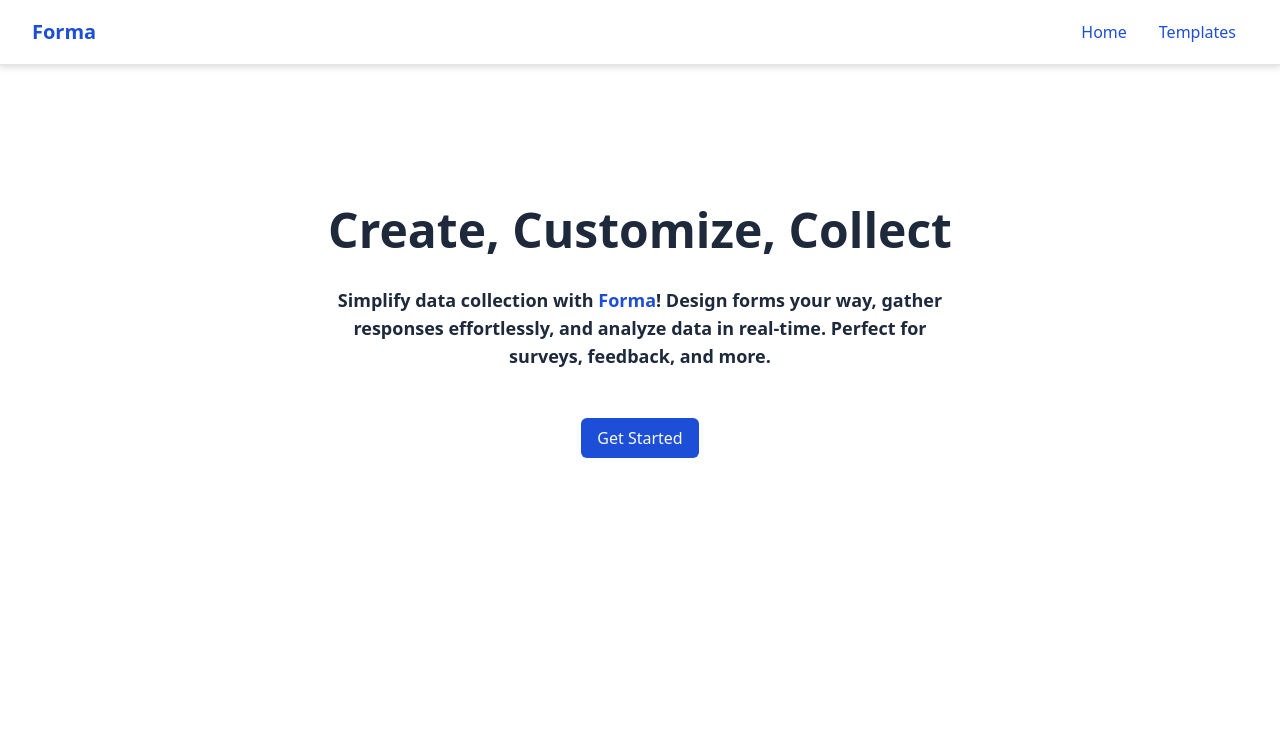
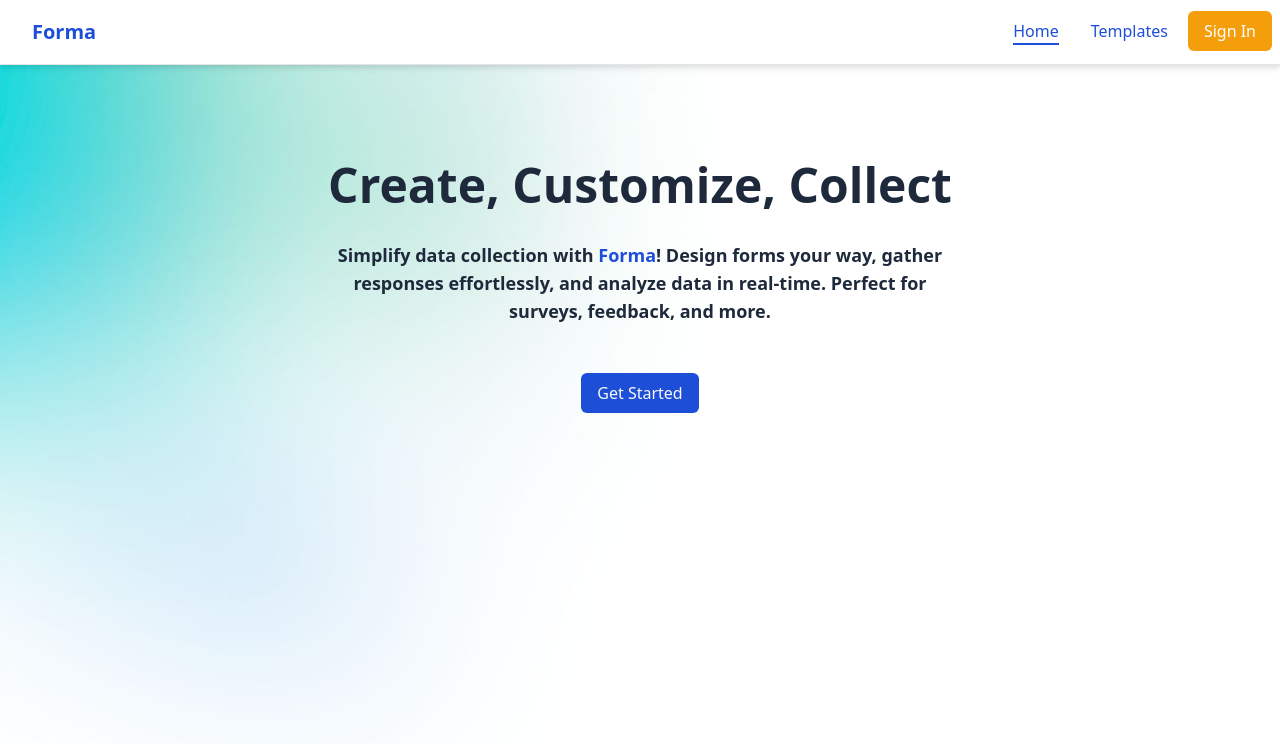
Before and after one commit to salihusmanov1/forma, a React (Vite) app: page / in a window 1280 px wide. Shown: the top 744 px of the page. Built offline with nearby package versions, Linux system fonts and the light colour scheme; no server answers.

Commit message:
Fix Home page design, create main page

```diff
--- a/package.json
+++ b/package.json
@@ -30,6 +30,7 @@
   },
   "devDependencies": {
     "@eslint/js": "^9.15.0",
+    "@iconify/react": "^5.1.0",
     "@types/node": "^22.10.1",
     "@types/react": "^18.3.12",
     "@types/react-dom": "^18.3.1",
--- a/src/assets/App.css
+++ b/src/assets/App.css
@@ -0,0 +1,8 @@
+.home-background {
+  background-image: url("./freepik-export-20241209092111F4Hv.jpeg");
+  background-size: cover;
+  background-position: center;
+  background-repeat: no-repeat;
+  height: 100vh;
+  width: 100%;
+}
--- a/src/auth/Register.jsx
+++ b/src/auth/Register.jsx
@@ -15,7 +15,10 @@ import { useDispatch, useSelector } from "react-redux";
 import { useSignupMutation } from "@/state/slices/auth/apiSlice";
 import { setCredentials } from "@/state/slices/auth/authSlice";
 import { useNavigate } from "react-router";
-import { closeRegistrationModal } from "@/state/slices/auth/authModalSlice";
+import {
+  closeRegistrationModal,
+  openLoginModal,
+} from "@/state/slices/auth/authModalSlice";
 
 const validationSchema = Yup.object({
   name: Yup.string().required("This field is required."),
@@ -32,6 +35,11 @@ function Register({ isOpen }) {
 
   const closeRegister = () => {
     dispatch(closeRegistrationModal());
+  };
+
+  const openLogin = () => {
+    dispatch(openLoginModal());
+    closeRegister();
   };
 
   const {
@@ -128,9 +136,10 @@ function Register({ isOpen }) {
                   {errors.password?.message}
                 </div>
               </div>
+              <div className="grid gap-2">
                 <Button
                   type="submit"
-                className="w-full bg-blue-500 hover:bg-blue-400"
+                  className="w-full bg-blue-700 hover:bg-blue-500"
                 >
                   Register
                 </Button>
@@ -138,12 +147,13 @@ function Register({ isOpen }) {
                   Register with Google
                 </Button>
               </div>
+            </div>
           </form>
           <div className="mt-4 text-center text-sm">
-            Already have an account?
-            <a href="#" className="underline">
+            Already have an account?&nbsp;
+            <Button variant="link" className="px-0" onClick={openLogin}>
               Sign in
-            </a>
+            </Button>
           </div>
         </DialogContent>
       </Dialog>
--- a/src/components/layouts/Layout.jsx
+++ b/src/components/layouts/Layout.jsx
@@ -1,17 +1,36 @@
-import { Link, Outlet } from "react-router";
+import { NavLink, Outlet, useLocation } from "react-router";
+import { Button } from "../ui/button";
+import { openLoginModal } from "@/state/slices/auth/authModalSlice";
+import { useDispatch } from "react-redux";
+import { useState } from "react";
 
 function Layout() {
+  const [isSidebarOpen, setSidebarOpen] = useState(false);
+  const dispatch = useDispatch();
+  const openLogin = () => {
+    dispatch(openLoginModal());
+  };
+
+  const toggleSidebar = () => {
+    setSidebarOpen(!isSidebarOpen);
+  };
+  const useIsActive = () => {
+    const { pathname } = useLocation();
+    return pathname;
+  };
+
   return (
     <div className="h-screen">
       <nav className="bg-white border-b drop-shadow-md">
-        <div className="mx-auto max-w-7xl px-2 sm:px-6 lg:px-8">
+        <div className="mx-auto max-w-7xl px-2 sm:pl-6 lg:pl-8">
           <div className="relative flex h-16 items-center justify-between">
             <div className="absolute inset-y-0 left-0 flex items-center sm:hidden">
               <button
                 type="button"
                 className="relative inline-flex items-center justify-center rounded-md p-2 text-gray-400 hover:bg-gray-700 hover:text-white focus:outline-none focus:ring-2 focus:ring-inset focus:ring-white"
                 aria-controls="mobile-menu"
-                aria-expanded="false"
+                aria-expanded={isSidebarOpen}
+                onClick={toggleSidebar}
               >
                 <span className="absolute -inset-0.5"></span>
                 <span className="sr-only">Open main menu</span>
@@ -58,124 +77,65 @@ function Layout() {
               </div>
               <div className="hidden sm:ml-6 sm:block">
                 <div className="flex space-x-2">
-                  <Link
+                  <NavLink
                     to="/"
-                    className="rounded-md px-3 py-2 text-md hover:bg-blue-700 hover:text-white font-medium text-blue-700 transition duration-200 ease-in-out"
+                    className="rounded-md group px-3 py-2 text-md font-medium text-blue-700 "
                     aria-current="page"
                   >
                     Home
-                  </Link>
-                  <Link
+                    <span
+                      className={`${
+                        useIsActive() === "/"
+                          ? "block group:max-w-full"
+                          : "block max-w-0 group-hover:max-w-full "
+                      } transition-all duration-500 h-0.5 bg-blue-700`}
+                    ></span>
+                  </NavLink>
+                  <NavLink
                     to="/main"
-                    className="rounded-md px-3 py-2 text-md font-medium text-blue-700 hover:bg-blue-700 hover:text-white transition duration-200 ease-in-out"
+                    className="rounded-md group px-3 py-2 text-md font-medium text-blue-700 "
                   >
                     Templates
-                  </Link>
+                    <span
+                      className={`${
+                        useIsActive() === "/main"
+                          ? "block max-w-full"
+                          : "block max-w-0 group-hover:max-w-full "
+                      } transition-all duration-500 h-0.5 bg-blue-700`}
+                    ></span>
+                  </NavLink>
+                  <Button
+                    onClick={openLogin}
+                    className="rounded-md bg-amber-500 text-base text-white hover:bg-amber-600 hover:text-white"
+                  >
+                    Sign In
+                  </Button>
                 </div>
               </div>
             </div>
-            {/* <div className="absolute inset-y-0 right-0 flex items-center pr-2 sm:static sm:inset-auto sm:ml-6 sm:pr-0">
-              <button
-                type="button"
-                className="relative rounded-full bg-gray-800 p-1 text-gray-400 hover:text-white focus:outline-none focus:ring-2 focus:ring-white focus:ring-offset-2 focus:ring-offset-gray-800"
-              >
-                <span className="absolute -inset-1.5"></span>
-                <span className="sr-only">View notifications</span>
-                <svg
-                  className="size-6"
-                  fill="none"
-                  viewBox="0 0 24 24"
-                  strokeWidth="1.5"
-                  stroke="currentColor"
-                  aria-hidden="true"
-                  data-slot="icon"
-                >
-                  <path
-                    strokeLinecap="round"
-                    strokeLinejoin="round"
-                    d="M14.857 17.082a23.848 23.848 0 0 0 5.454-1.31A8.967 8.967 0 0 1 18 9.75V9A6 6 0 0 0 6 9v.75a8.967 8.967 0 0 1-2.312 6.022c1.733.64 3.56 1.085 5.455 1.31m5.714 0a24.255 24.255 0 0 1-5.714 0m5.714 0a3 3 0 1 1-5.714 0"
-                  />
-                </svg>
-              </button>
-
-              <div className="relative ml-3">
-                <div>
-                  <button
-                    type="button"
-                    className="relative flex rounded-full bg-gray-800 text-sm focus:outline-none focus:ring-2 focus:ring-white focus:ring-offset-2 focus:ring-offset-gray-800"
-                    id="user-menu-button"
-                    aria-expanded="false"
-                    aria-haspopup="true"
-                  >
-                    <span className="absolute -inset-1.5"></span>
-                    <span className="sr-only">Open user menu</span>
-                    <img
-                      className="size-8 rounded-full"
-                      src="https://images.unsplash.com/photo-1472099645785-5658abf4ff4e?ixlib=rb-1.2.1&ixid=eyJhcHBfaWQiOjEyMDd9&auto=format&fit=facearea&facepad=2&w=256&h=256&q=80"
-                      alt=""
-                    />
-                  </button>
-                </div>
-
-                <div
-                  className="absolute right-0 z-10 mt-2 w-48 origin-top-right rounded-md bg-white py-1 shadow-lg ring-1 ring-black/5 focus:outline-none"
-                  role="menu"
-                  aria-orientation="vertical"
-                  aria-labelledby="user-menu-button"
-                  tabIndex="-1"
-                >
-                  <a
-                    href="#"
-                    className="block px-4 py-2 text-sm text-gray-700"
-                    role="menuitem"
-                    tabIndex="-1"
-                    id="user-menu-item-0"
-                  >
-                    Your Profile
-                  </a>
-                  <a
-                    href="#"
-                    className="block px-4 py-2 text-sm text-gray-700"
-                    role="menuitem"
-                    tabIndex="-1"
-                    id="user-menu-item-1"
-                  >
-                    Settings
-                  </a>
-                  <a
-                    href="#"
-                    className="block px-4 py-2 text-sm text-gray-700"
-                    role="menuitem"
-                    tabIndex="-1"
-                    id="user-menu-item-2"
-                  >
-                    Sign out
-                  </a>
-                </div>
-              </div>
-            </div> */}
           </div>
         </div>
 
+        {isSidebarOpen && (
           <div className="sm:hidden" id="mobile-menu">
             <div className="space-y-1 px-2 pb-3 pt-2">
-            <a
-              href="#"
-              className="block rounded-md bg-gray-900 px-3 py-2 text-base font-medium text-white"
-              aria-current="page"
+              <NavLink
+                to="/"
+                className="block rounded-md px-3 py-2 text-base font-medium text-gray-700 hover:bg-gray-200"
               >
                 Home
-            </a>
-            <a
-              href="#"
-              className="block rounded-md px-3 py-2 text-base font-medium text-gray-300 hover:bg-gray-700 hover:text-white"
+              </NavLink>
+              <NavLink
+                to="/main"
+                className="block rounded-md px-3 py-2 text-base font-medium text-gray-700 hover:bg-gray-200"
               >
                 Templates
-            </a>
+              </NavLink>
             </div>
           </div>
+        )}
       </nav>
-      <div className="container-lg h-full">
+      <div className="container-lg">
         <Outlet />
       </div>
     </div>
--- a/src/pages/Home.jsx
+++ b/src/pages/Home.jsx
@@ -1,25 +1,20 @@
+import { useNavigate } from "react-router";
 import { Button } from "../components/ui/button";
-import {
-  openRegistrationModal,
-  openLoginModal,
-} from "@/state/slices/auth/authModalSlice";
-import { useDispatch } from "react-redux";
+import "../assets/App.css";
 
 function Home() {
-  const dispatch = useDispatch();
-  const openRegister = () => {
-    dispatch(openRegistrationModal());
-  };
-  const openLogin = () => {
-    dispatch(openLoginModal());
+  const navigate = useNavigate();
+  const navigateToMain = () => {
+    navigate("/main");
   };
 
   return (
     <>
-      <div className="h-2/3 flex flex-col gap-y-12 justify-center items-center">
+      <div className="home-background py-24">
+        <div className="flex flex-col gap-y-12 justify-center items-center">
           <div className="w-1/2 text-center text-2xl lg:text-5xl text-slate-800 font-extrabold">
             Create, Customize, Collect
-          <div className="text-lg text-slate-800 font-semibold mt-8">
+            <div className="lg:text-lg text-base text-slate-800 font-semibold mt-8">
               Simplify data collection with
               <span className="text-blue-700  font-bold"> Forma</span>! Design
               forms your way, gather responses effortlessly, and analyze data in
@@ -34,9 +29,10 @@ function Home() {
           <Button className="bg-slate-700" onClick={openRegister}>
             Register
           </Button> */}
-          <Button className="bg-blue-700 text-md" onClick={openRegister}>
+            <Button className="bg-blue-700 text-md" onClick={navigateToMain}>
               Get Started
             </Button>
+          </div>
         </div>
       </div>
     </>
```
Also changed, not shown: src/auth/Login.jsx (+13 -5 lines), src/pages/Main.jsx (+69 -1 lines), src/assets/freepik-export-20241209092111F4Hv.jpeg (added), 1 other file (tests, documents, lock files or other folders). Lines whose indentation alone changed are shown as unchanged.
